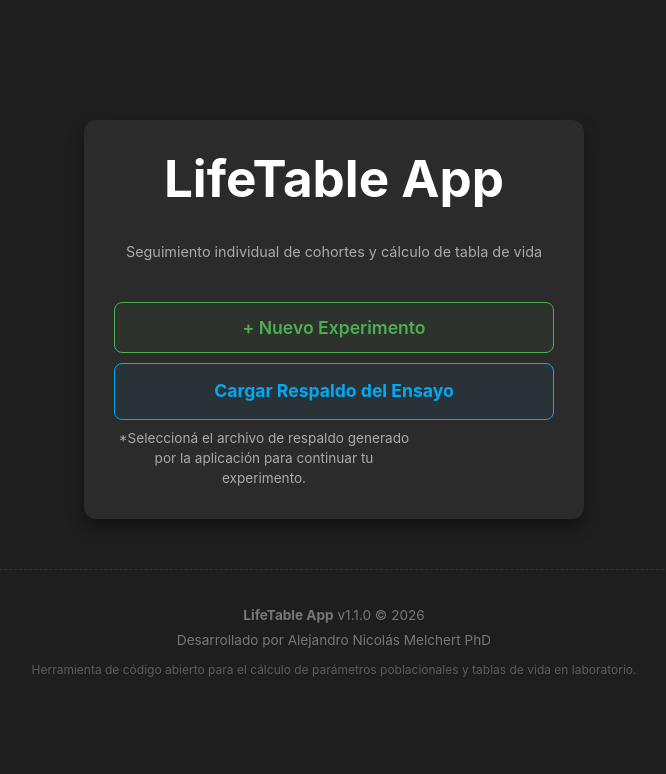
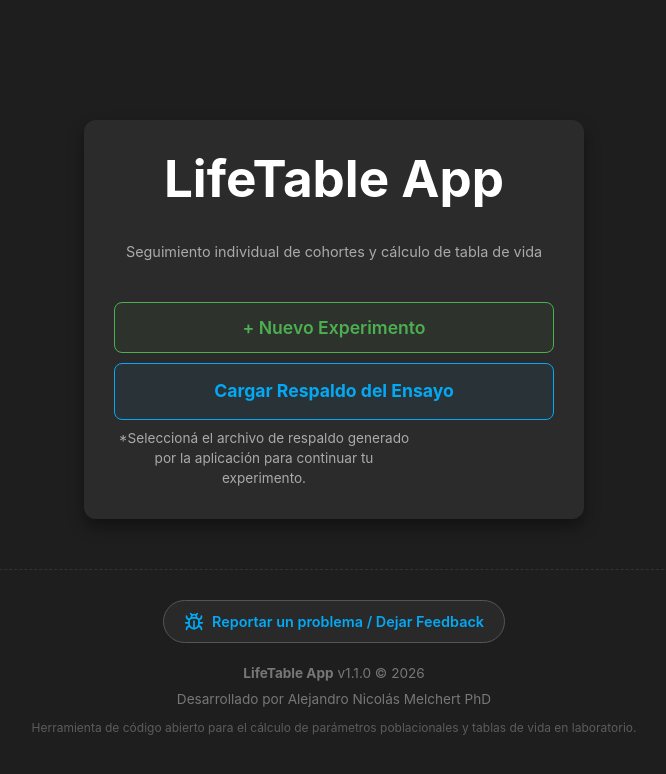
Before and after one commit to nicomelchert10/LifeTable_App, a React (Vite) app: page / in a window 1280 px wide. Shown: the top 774 px of the page, without its empty margins (306-972 px from the left). Built offline with nearby package versions, Linux system fonts and the light colour scheme.

Commit message:
feat: agregar botón de feedback y corregir lupa

```diff
--- a/src/App.css
+++ b/src/App.css
@@ -1014,3 +1014,27 @@ button:active {
 .toggle-label:has(.toggle-checkbox:checked)::before {
   right: 3px;
 }
+
+/* BOTÓN DE FEEDBACK (FOOTER) */
+.btn-feedback {
+  display: inline-flex;
+  align-items: center;
+  gap: 8px;
+  background-color: rgba(255, 255, 255, 0.05);
+  color: #ccc;
+  border: 1px solid #555;
+  padding: 10px 20px;
+  border-radius: 25px;
+  text-decoration: none;
+  font-size: 0.9rem;
+  font-weight: 600;
+  transition: all 0.2s ease;
+}
+
+.btn-feedback:hover {
+  background-color: rgba(255, 255, 255, 0.15);
+  color: #fff;
+  border-color: #888;
+  transform: translateY(-2px);
+  box-shadow: 0 4px 8px rgba(0,0,0,0.2);
+}
--- a/src/App.jsx
+++ b/src/App.jsx
@@ -2,6 +2,7 @@ import { useState, useEffect } from 'react'
 import localforage from 'localforage'
 import './App.css'
 import { Toaster, toast}  from  'react-hot-toast'
+import { Bug } from 'lucide-react'
 
 
 import MenuPrincipal from './components/MenuPrincipal'
@@ -567,6 +568,19 @@ function App() {
 
       {/* FOOTER */}
       <footer className="app-footer">
+
+        {/* BOTÓN DE FEEDBACK */}
+        <div style={{ marginBottom: '20px' }}>
+          <a
+            href="https://forms.gle/HdnFnocSQNFVQACTA"
+            target="_blank"
+            rel="noopener noreferrer"
+            className="btn-feedback"
+          >
+            <Bug size={20}/> Reportar un problema / Dejar Feedback
+          </a>
+        </div>
+
         <p>
           <strong>LifeTable App</strong> v1.1.0 &copy; {new Date().getFullYear()}
         </p>
```
